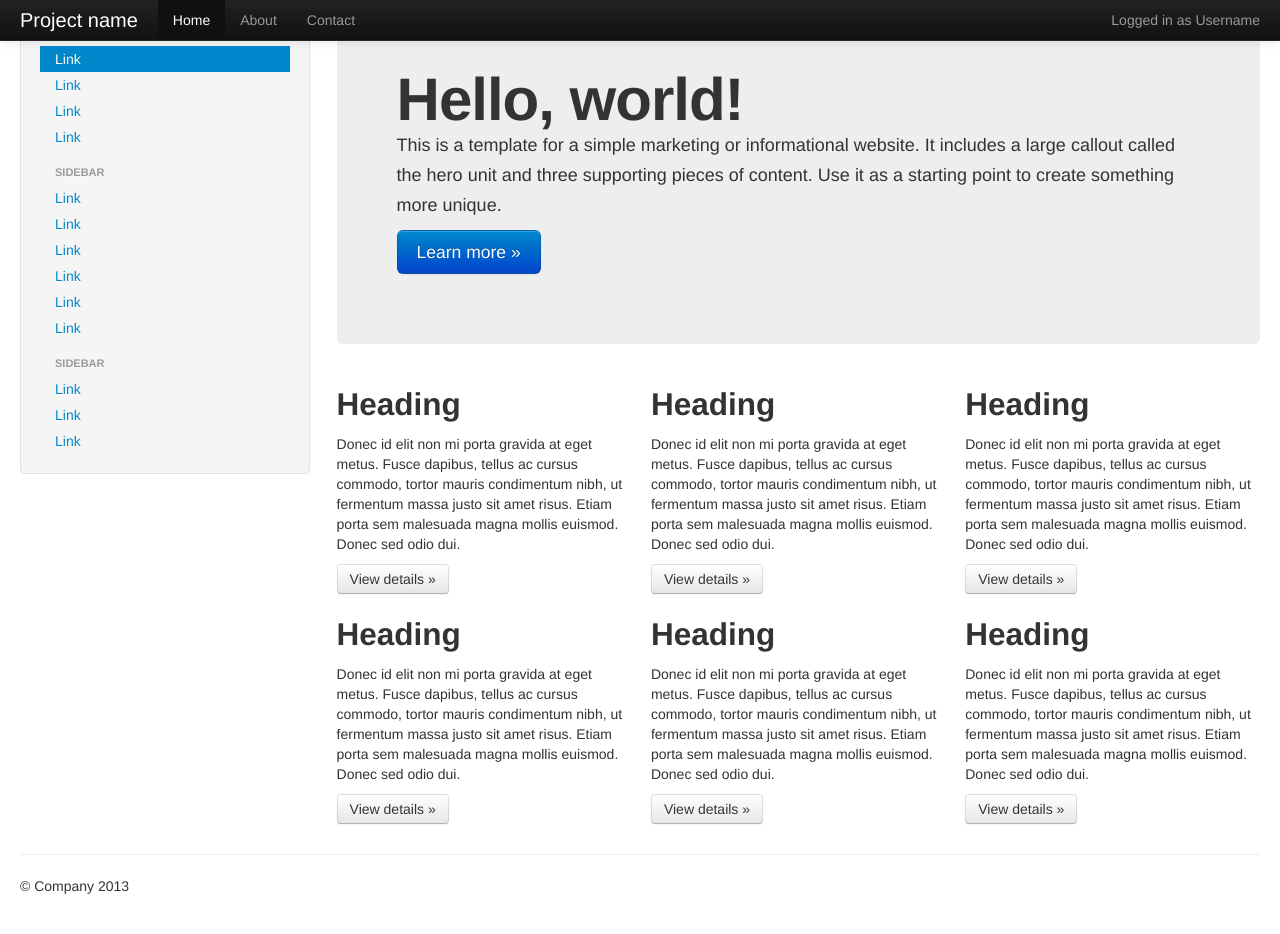
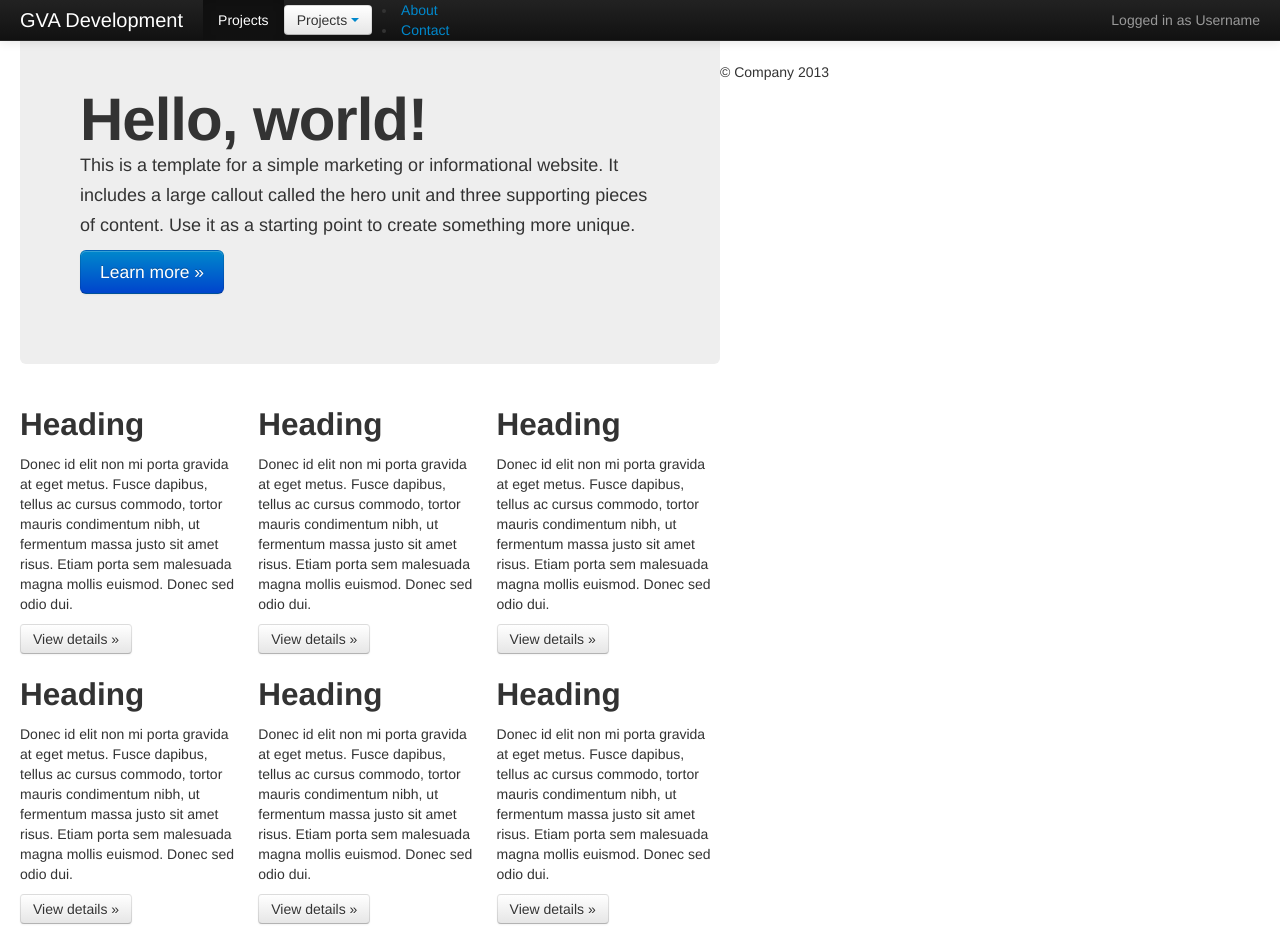
Before and after one commit to GavinHellyer/Project-One, a plain HTML site: page index.html in a window 1280 px wide. Before the commit the page ends 906 px from the top, so only its background shows below. Drawn offline with Linux system fonts and the light colour scheme.

Commit message:
I have removed left column link which I had some trouble with because I didn't know which code to delete. So I ran the code and then used F12 to see which piece of code applies to which element and then just deleted that. Then I changed Project Name to GVA Development which was not difficult at all. I did the same for Home to Projects. I am just a bit stuck with the drop down button, I think I created an extra button :(

```diff
--- a/index.html
+++ b/index.html
@@ -6,7 +6,7 @@
         <title>GVA Development</title>
         <link href="css/bootstrap.css" rel="stylesheet" media="screen">
         <link href='css/style.css' rel='stylesheet' type="text/css" />
-
+        google tg
         <script type="text/javascript" src="js/lib/jquery.js"></script>
         <script type="text/javascript" src="js/lib/bootstrap.js"></script>
         <script type="text/javascript" src="js/lib/gvadevelopment.js"></script>
@@ -20,13 +20,25 @@
                 <span class="icon-bar"></span>
                 <span class="icon-bar"></span>
               </button>
-              <a class="brand" href="#">Project name</a>
+              <a class="brand" href="#">GVA Development</a>
               <div class="nav-collapse collapse">
                 <p class="navbar-text pull-right">
                   Logged in as <a href="#" class="navbar-link">Username</a>
                 </p>
                 <ul class="nav">
-                  <li class="active"><a href="#">Home</a></li>
+                  <li class="active"><a href="#">Projects</a></li>
+                  <div class="btn-group">
+                      <a class="btn dropdown-toggle" data-toggle="dropdown" href="#">
+                          Projects
+                          <span class="caret"></span>
+                      </a>
+                      <ul class="dropdown-menu">
+                          <!-- dropdown menu links -->
+                      </ul>
+                  </div>
+
+                </a>
+                  </div>
                   <li><a href="#about">About</a></li>
                   <li><a href="#contact">Contact</a></li>
                 </ul>
@@ -37,25 +49,7 @@
 
         <div class="container-fluid">
           <div class="row-fluid">
-            <div class="span3">
-              <div class="well sidebar-nav">
-                <ul class="nav nav-list">
-                  <li class="nav-header">Sidebar</li>
-                  <li class="active"><a href="#">Link</a></li>
-                  <li><a href="#">Link</a></li>
-                  <li><a href="#">Link</a></li>
-                  <li><a href="#">Link</a></li>
-                  <li class="nav-header">Sidebar</li>
-                  <li><a href="#">Link</a></li>
-                  <li><a href="#">Link</a></li>
-                  <li><a href="#">Link</a></li>
-                  <li><a href="#">Link</a></li>
-                  <li><a href="#">Link</a></li>
-                  <li><a href="#">Link</a></li>
-                  <li class="nav-header">Sidebar</li>
-                  <li><a href="#">Link</a></li>
-                  <li><a href="#">Link</a></li>
-                  <li><a href="#">Link</a></li>
+
                 </ul>
               </div><!--/.well -->
             </div><!--/span-->
```
